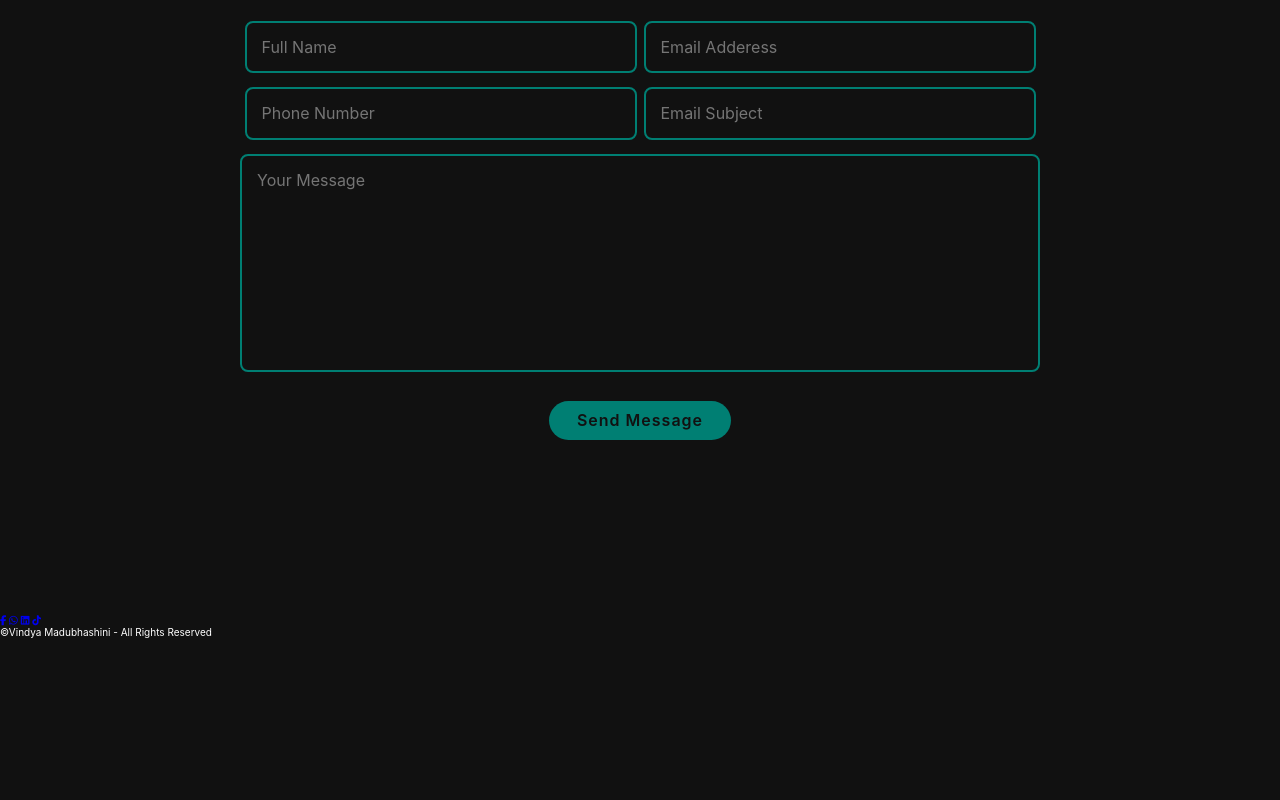
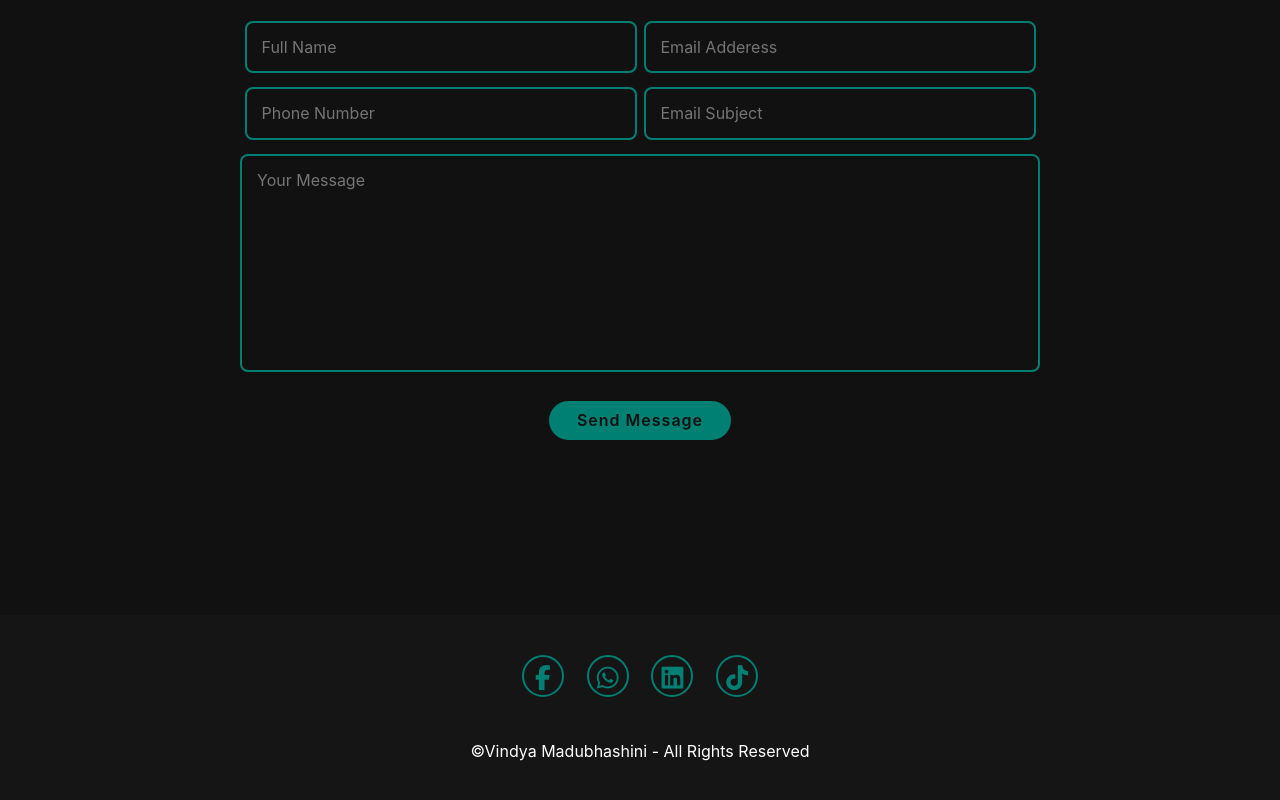
Before and after one commit to Vindya2004/myNewPortfolio, a plain HTML site: page index.html in a window 1280 px wide. Shown: the part 5259-6059 px from the top of the page. Before the commit the page ends 5897 px from the top, so only its background shows below. Drawn offline with Linux system fonts and the light colour scheme.

Commit message:
apply style to footer

```diff
--- a/style/index.css
+++ b/style/index.css
@@ -467,3 +467,41 @@ span{
 .contact form .btn{
     margin-top: 2rem;
 }
+/*Footer section code*/
+.footer{
+    position: relative;
+    bottom: 0;
+    width: 100%;
+    padding: 40px 0;
+    background-color: var(--snd-bg-color);
+}
+.footer .social{
+    text-align: center;
+    padding-bottom: 25px;
+    color: var(--main-color);
+}
+.footer .social a{
+    font-size: 25px;
+    color: var(--main-color);
+    border: 2px solid var(--main-color);
+    width: 42px;
+    height: 42px;
+    line-height: 42px;
+    display: inline-block;
+    text-align: center;
+    border-radius: 50%;
+    margin: 0 10px;
+    transition: 0.3s ease;
+}
+.footer .social a:hover{
+    transform: scale(1.2) translateY(-10px);
+    background-color: var(--main-color);
+    color: var(--bg-color);
+    box-shadow: 0 0 25px var(--main-color);
+}
+.footer .copyright{
+    margin-top: 20px;
+    text-align: center;
+    font-size: 16px;
+    color: var(--text-color);
+}
```
